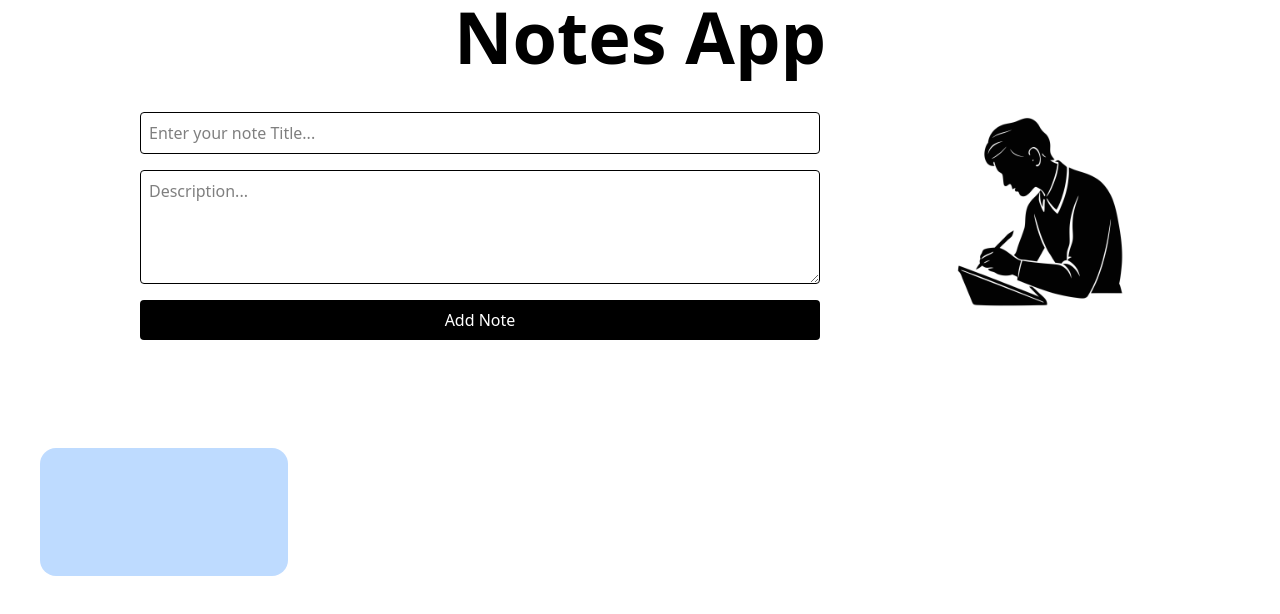
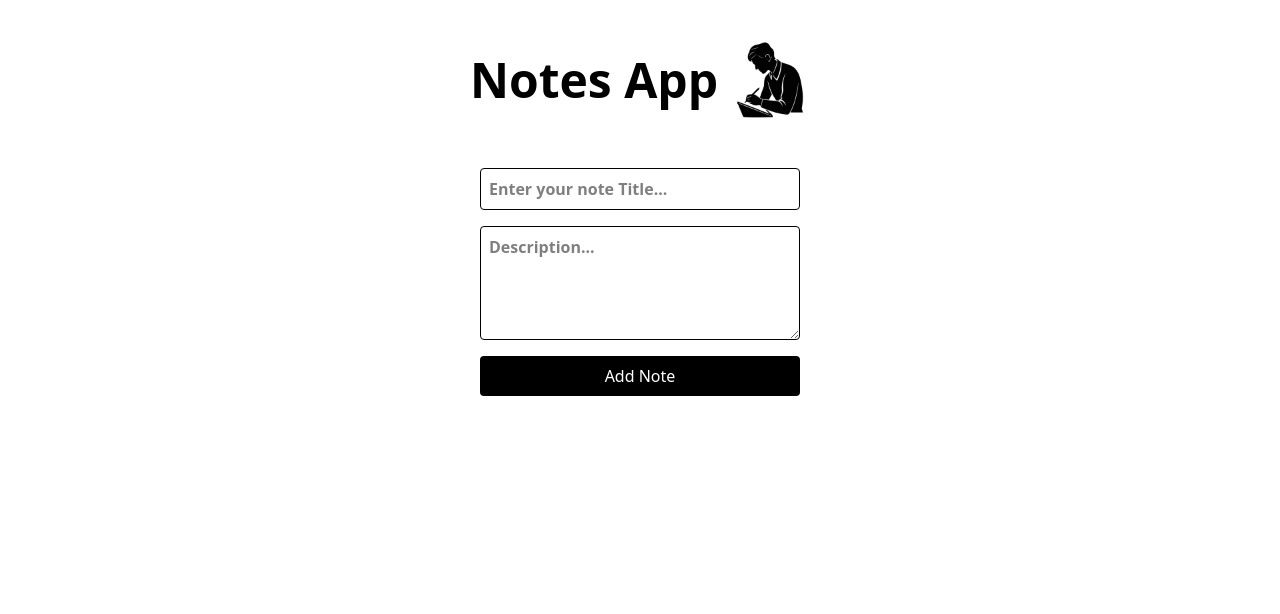
Before and after one commit to nikhilkorada06/React-notes-app, a React (Vite) app: page / in a window 1280 px wide. Shown: the top 614 px of the page. Built offline with nearby package versions, Linux system fonts and the light colour scheme.

Commit message:
except local storage everything i s completed

```diff
--- a/package.json
+++ b/package.json
@@ -11,6 +11,7 @@
   },
   "dependencies": {
     "@tailwindcss/vite": "^4.1.18",
+    "lucide-react": "^0.562.0",
     "react": "^19.2.0",
     "react-dom": "^19.2.0",
     "tailwindcss": "^4.1.18"
--- a/src/App.jsx
+++ b/src/App.jsx
@@ -1,29 +1,100 @@
 import React from 'react'
-import notesLogo from './assets/notes-app-symbol.jpg'
+import {useState} from 'react'
+import notesLogo from './assets/notes-app-symbol.jpg';
+import { X } from 'lucide-react';
 
 const App = () => {
 
-  const submitHandler = (e) => {
+  const [title, setTitle] = useState("");
+  const [description, setDescription] = useState("");
+  const [todo, setTodo] = useState([]);
+
+  const submitHandler = (e, title, description) => {
     e.preventDefault();
+    setTitle("");
+    setDescription("");
+
     console.log("Form Submitted");
+
+    setTodo([...todo, {title, description}]);
+  }
+
+  const deleteHandler = (index) => {
+    const newTodo = todo.filter((item, idx) => idx !== index);
+    setTodo(newTodo);
   }
 
   return (
-    <div>
-      <h1 className="text-7xl font-bold mb-6 text-center">Notes App</h1>
-      <form onSubmit={submitHandler} className='flex flex-row gap-30 mb-4 mt-10 justify-center px-10'>
-        <div className='flex flex-col gap-4 mb-4 w-[60%] ml-30'>
-          <input className='border border-black-600 rounded px-2 py-2 outline-none font-medium' type="text" placeholder="Enter your note Title..." />
-          <textarea rows="4" cols="70" className='border border-black-600 outline-none rounded px-2 py-2 font-medium' type="text" placeholder="Description..." />
-          <button type="submit" className='bg-black text-white px-4 py-2 rounded cursor-pointer'>Add Note</button>
+    <>
+      <div className='flex flex-row align-items-center justify-center mt-10'>
+
+        <h1 className="text-5xl font-bold mb-6 flex align-items-center pt-4">Notes App</h1>
+        <img className='h-20 w-20 ml-3 rotate-y-180' src={notesLogo} alt="notes" />
+      </div>
+
+
+      <form
+            onSubmit={(e) => {submitHandler(e, title, description)}}
+            className='flex flex-row gap-30 mb-4 mt-10 justify-center px-10'
+      >
+
+        <div className='flex flex-col gap-4 mb-4 w-80 '>
+
+          <input
+                className='border border-black-600 rounded px-2 py-2 outline-none font-bold'
+                type="text"
+                placeholder="Enter your note Title..."
+                value={title}
+                onChange={(e) => setTitle(e.target.value)}
+          />
+          <textarea
+                rows="4"
+                cols="70"
+                type="text"
+                placeholder="Description..."
+                className='border border-black-600 outline-none rounded px-2 py-2 font-semibold'
+                value={description}
+                onChange={(e) => setDescription(e.target.value)}
+          />
+          <button
+                type="submit"
+                className='bg-black text-white active:bg-gray-100 px-4 py-2 rounded cursor-pointer'
+          >
+                Add Note
+          </button>
+
         </div>
-        <img className='h-60 w-60 rotate-y-180 mr-30 mb-10 pb-10' src={notesLogo} alt="notes" />
       </form>
 
-      <div className='flex flex-wrap p-10'>
-        <div className='h-32 w-62 bg-blue-200 rounded-2xl '> </div>
+      <div className='flex flex-wrap p-10 gap-3 justify-center'>
+
+        {todo.map((item, idx) => (
+
+          <div
+              key={idx}
+              className='relative h-62 w-72 object-fit bg-[url(https://purepng.com/public/uploads/medium/purepng.com-yellow-sticky-notessticky-notesclipartyellowpinnedtaped-142152649982192nye.png)] bg-cover rounded-2xl p-1'
+          >
+
+              <button
+                      onClick={() => deleteHandler(idx)}
+                      className='active:scale-90 absolute top-2 right-9 bg-red-500 text-white rounded-full p-1 hover:bg-red-700 cursor-pointer'
+              >
+                <X size={16} />
+              </button>
+
+              <h2
+                  className='text-xl font-bold mb-2 flex justify-center text-black pt-7 mr-5'
+              >
+                    {item.title}
+              </h2>
+
+              <p className='text-md text-gray-600 pl-4 pt-2'>{item.description}</p>
+          </div>
+
+        ))}
+
       </div>
-    </div>
+    </>
   )
 }
 
```
Also changed, not shown: 1 other file (tests, documents, lock files or other folders).
